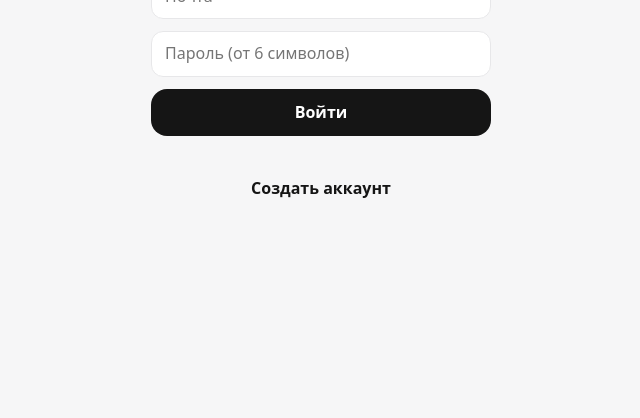
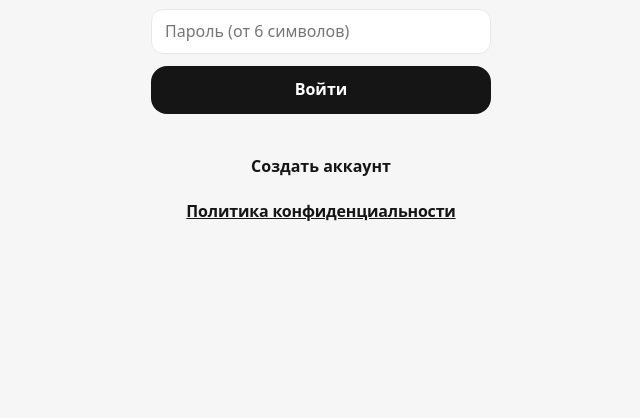
Before and after one commit to tracynixx-wq/message, a plain HTML site: page index.html in a window 1280 px wide. Shown: the part 382-800 px from the top of the page, without its empty margins (319-959 px from the left). Drawn offline with nearby package versions, Linux system fonts and the light colour scheme.

Commit message:
Link privacy policy from sign-in screen

```diff
--- a/index.html
+++ b/index.html
@@ -25,6 +25,7 @@
  <button id="go" class="btn">Войти</button>
  <div id="msg" class="msg"></div>
  <button id="swm" class="link">Создать аккаунт</button>
+ <a class="link" href="./privacy.html" target="_blank" rel="noopener" style="display:block;text-align:center;margin-top:12px">Политика конфиденциальности</a>
  <p id="hint"></p>
 </div></section>
 
```
